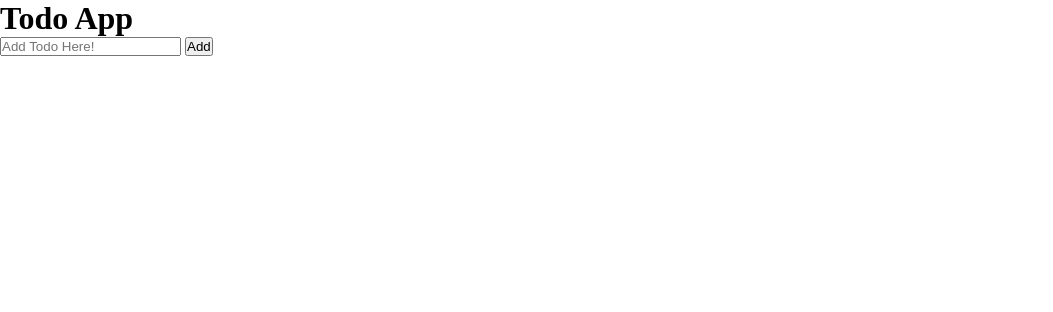
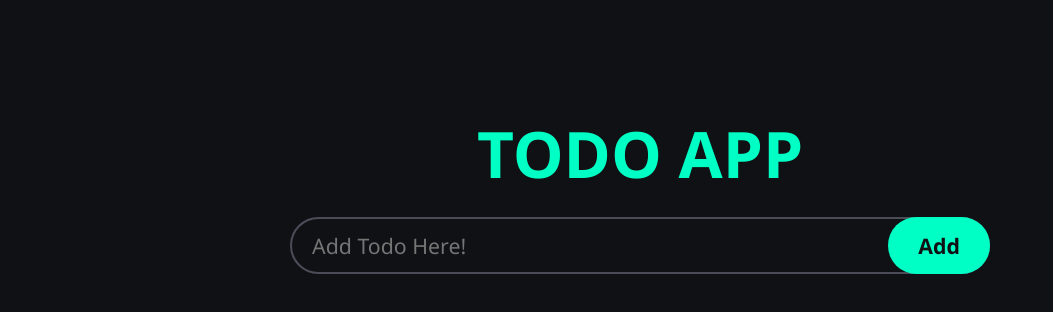
Before and after one commit to MDJAmin/mini_todo_application, a plain HTML site: page index.html in a window 1280 px wide. Shown: the whole page, without its empty margins (0-1053 px from the left). Drawn offline with Linux system fonts and the light colour scheme.

Commit message:
Style : Add basic Style
form, button, and body

```diff
--- a/css/style.css
+++ b/css/style.css
@@ -11,3 +11,65 @@
     --accent-color: #00FFC4;
     --text-color: #F9F9F9;
 }
+
+html{
+    font-family: 'Segoe UI', Tahoma, Geneva, Verdana, sans-serif;
+    font-size: 16pt;
+    color: var(--text-color);
+  }
+  body{
+      min-height: 100vh;
+      padding: 10px;
+      background-color: var(--background);
+      display: flex;
+      flex-direction: column;
+      align-items: center;
+  }
+  h1{
+      margin-top: 100px;
+      margin-bottom: 20px;
+      font-size: 3rem;
+      font-weight: 800;
+      text-transform: uppercase;
+      text-align: center;
+      color: var(--accent-color);
+  }
+  .wrapper{
+      width: 700px;
+      max-width: 100%;
+      display: flex;
+      flex-direction: column;
+      gap: 10px;
+  }
+  #todo-input{
+      box-sizing: border-box;
+      padding: 12px 20px;
+      width: 100%;
+      background: none;
+      border: 2px solid var(--secondary-color);
+      border-radius: 1000px;
+      font: inherit;
+      color: var(--text-color);
+      caret-color: var(--accent-color);
+  }
+  #todo-input:focus{
+      outline: none;
+  }
+  form{
+      position: relative;
+  }
+  #add-button{
+      position: absolute;
+      top: 0;
+      right: 0;
+
+      background-color: var(--accent-color);
+      height: 100%;
+      padding: 0 30px;
+      border: none;
+      border-radius: 1000px;
+      font: inherit;
+      font-weight: 600;
+      color: var(--background);
+      cursor: pointer;
+  }
```
